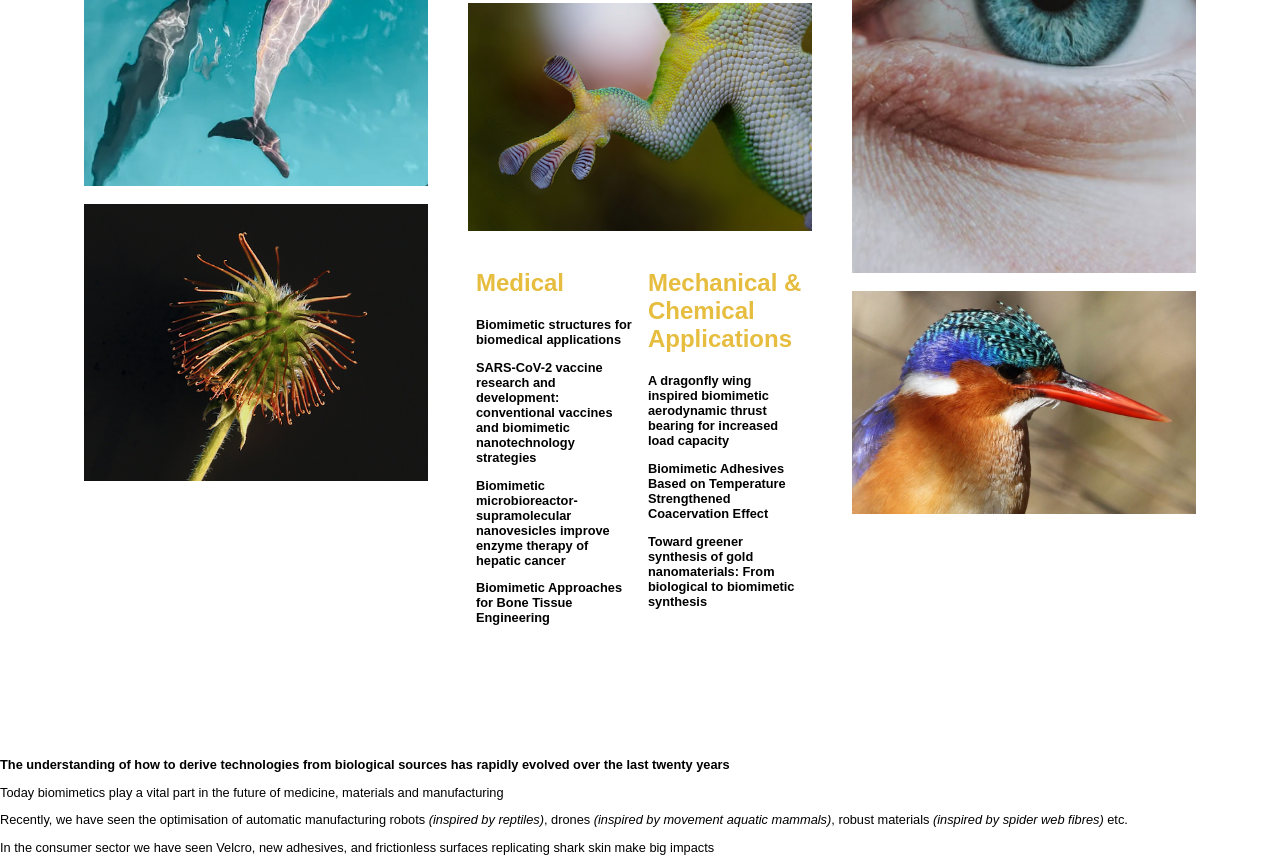
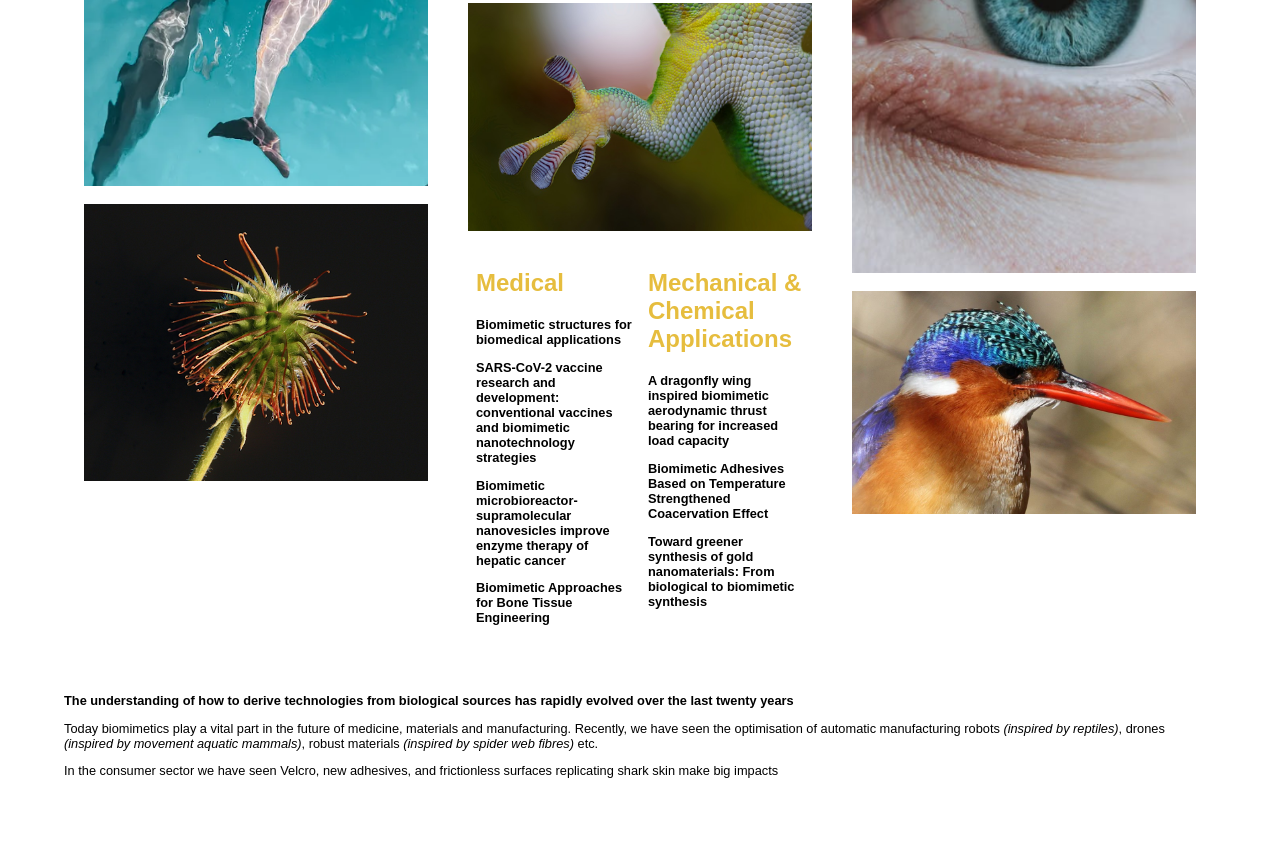
Before and after one commit to JTennants/SB3000, a plain HTML site: page biomimetics.html in a window 1280 px wide. Shown: the part 1073-1941 px from the top of the page. Drawn offline with Linux system fonts and the light colour scheme.

Commit message:
Update biomimetics.html

```diff
--- a/biomimetics.html
+++ b/biomimetics.html
@@ -144,16 +144,13 @@
                         <p>Inspiration for transport and aeronautics design</p>
                     </div>
                 </div>
-            </div>
-        </div>
- </div>
+
                 </div>
             </div>
         </div>
         <div class="row"> <p> <b>The understanding of how to derive technologies from biological sources has rapidly evolved over the last twenty years</b></p>
-            <p> Today biomimetics play a vital part in the future of medicine, materials and manufacturing </p>
-            <p> Recently, we have seen the optimisation of automatic manufacturing robots <i>(inspired by reptiles)</i>, drones <i>(inspired by movement aquatic mammals)</i>, robust materials <i>(inspired by spider web fibres)</i> etc. </p>
-            <p> In the consumer sector we have seen Velcro, new adhesives, and frictionless surfaces replicating shark skin make big impacts</p> </div>
+           		 <p> Today biomimetics play a vital part in the future of medicine, materials and manufacturing. Recently, we have seen the optimisation of automatic manufacturing robots <i>(inspired by reptiles)</i>, drones <i>(inspired by movement aquatic mammals)</i>, robust materials <i>(inspired by spider web fibres)</i> etc. </p>
+           		 <p> In the consumer sector we have seen Velcro, new adhesives, and frictionless surfaces replicating shark skin make big impacts</p> </div>
 
 
 
```
